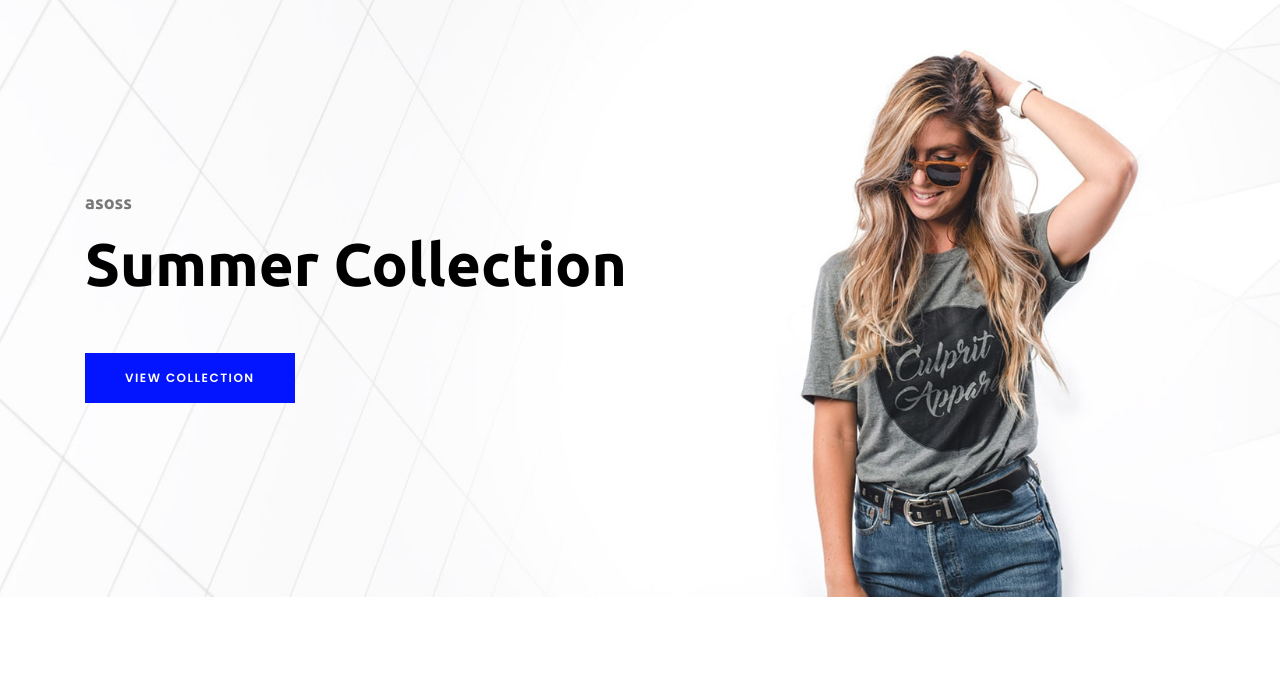
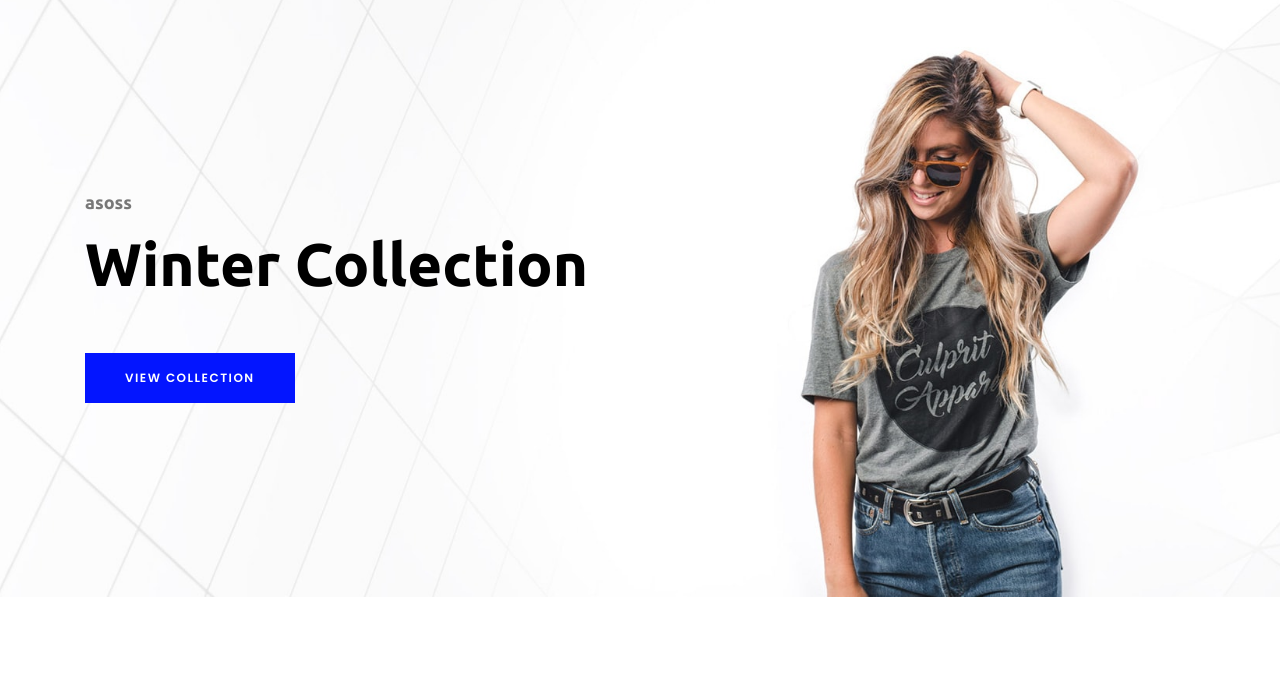
Before and after one commit to AnimelaAsif/ecom, a plain HTML site: page index.html in a window 1280 px wide. Shown: the part 88-762 px from the top of the page. Drawn offline with Linux system fonts and the light colour scheme; files whose address does not match are found by name.

Commit message:
Update index.html

```diff
--- a/index.html
+++ b/index.html
@@ -207,7 +207,7 @@
                 <div class="col-12">
                     <div class="hero-content">
                         <h6>asoss</h6>
-                        <h2>Summer Collection</h2>
+                        <h2>Winter Collection</h2>
                         <a href="#" class="btn essence-btn">view collection</a>
                     </div>
                 </div>
```
